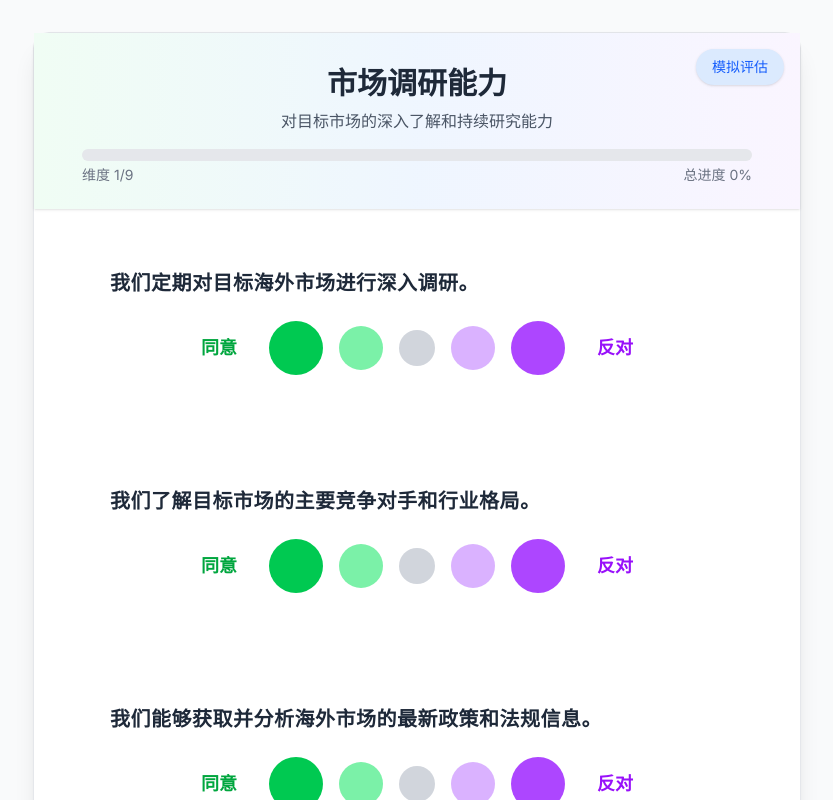
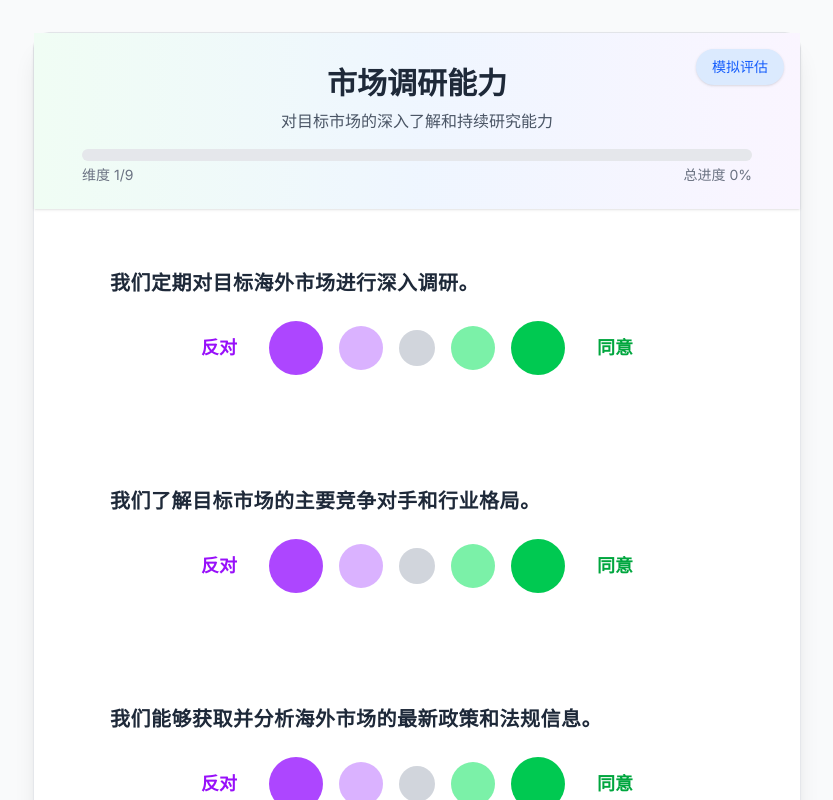
Before and after one commit to x-255/global_expansion_demo, a Next.js app: page /assessment in a window 1280 px wide. Shown: the top 800 px of the page, without its empty margins (223-1056 px from the left). Built offline with nearby package versions, Linux system fonts and the light colour scheme.

Commit message:
🦄 refactor: UI修改

```diff
--- a/src/app/assessment/assessmentModel.ts
+++ b/src/app/assessment/assessmentModel.ts
@@ -12,8 +12,8 @@ export interface Dimension {
   id: string
 }
 
-// 选项分值（1-5分）
-export const optionScores = [5, 4, 3, 2, 1]
+// 选项分值（1-5分）- 从左到右：非常反对(1分)到非常同意(5分)
+export const optionScores = [1, 2, 3, 4, 5]
 
 // 评估维度及其权重配置
 export const dimensions: Dimension[] = [
--- a/src/app/assessment/components/Question.tsx
+++ b/src/app/assessment/components/Question.tsx
@@ -3,14 +3,14 @@ import { Question as QuestionType } from '../assessmentModel'
 
 // 5级Likert风格选项
 const likertOptions = [
+  { label: '非常反对', color: 'bg-purple-500', size: 54 },
+  { label: '反对', color: 'bg-purple-300', size: 44 },
+  { label: '不确定', color: 'bg-gray-300', size: 36 },
+  { label: '同意', color: 'bg-green-300', size: 44 },
   { label: '非常同意', color: 'bg-green-500', size: 54 },
-  { label: '同意', color: 'bg-green-300', size: 44 },
-  { label: '不确定', color: 'bg-gray-300', size: 36 },
-  { label: '反对', color: 'bg-purple-300', size: 44 },
-  { label: '非常反对', color: 'bg-purple-500', size: 54 },
 ]
 
-const likertLabels = ['同意', '反对']
+const likertLabels = ['反对', '同意']
 
 interface QuestionProps {
   question: QuestionType
@@ -49,8 +49,8 @@ export function Question({
       </div>
 
       <div className="flex flex-row items-center justify-center gap-4 select-none px-4 sm:px-0">
-        {/* 左侧"同意"标签 */}
-        <span className="mr-2 sm:mr-4 text-green-600 text-lg font-bold w-8 sm:w-12 text-right">
+        {/* 左侧"反对"标签 */}
+        <span className="mr-2 sm:mr-4 text-purple-600 text-lg font-bold w-8 sm:w-12 text-right">
           {likertLabels[0]}
         </span>
         {/* 5个圆点 */}
@@ -66,8 +66,8 @@ export function Question({
             onHover={onHover}
           />
         ))}
-        {/* 右侧"反对"标签 */}
-        <span className="ml-2 sm:ml-4 text-purple-600 text-lg font-bold w-8 sm:w-12 text-left">
+        {/* 右侧"同意"标签 */}
+        <span className="ml-2 sm:ml-4 text-green-600 text-lg font-bold w-8 sm:w-12 text-left">
           {likertLabels[1]}
         </span>
       </div>
```
